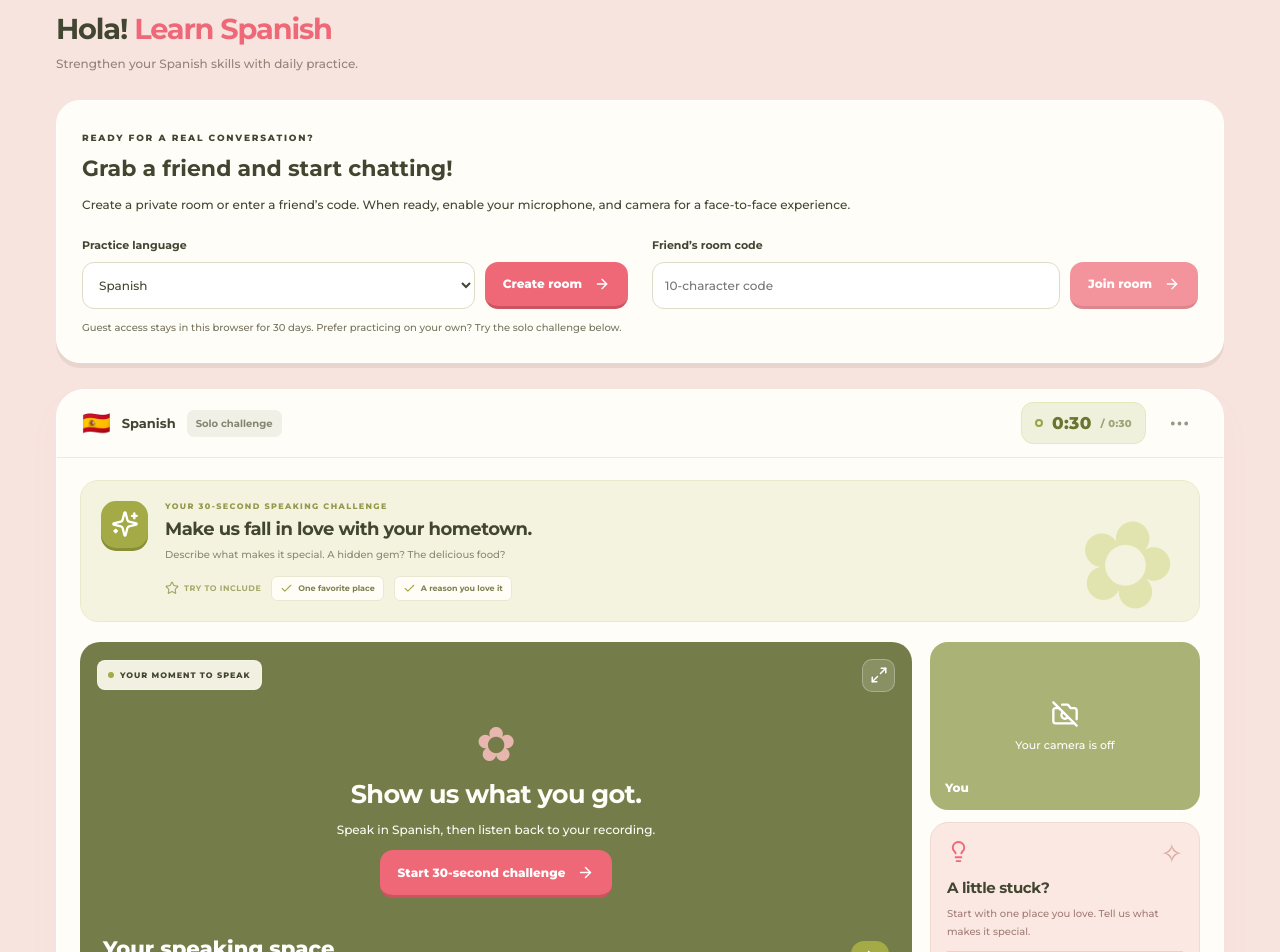
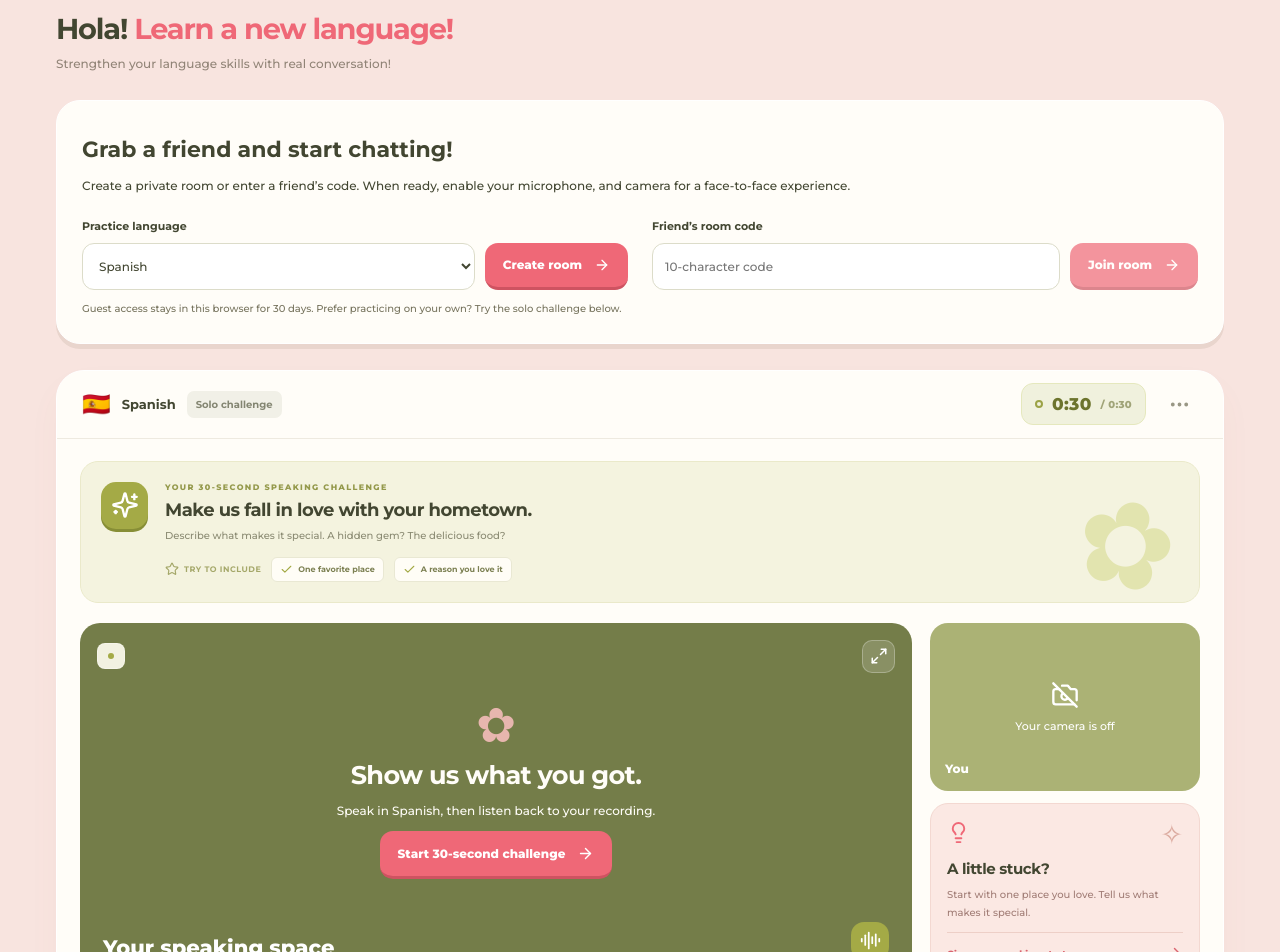
Before and after one commit to amyhakim/Yapply, a Next.js app: page / in a window 1280 px wide. Shown: the part 140-1092 px from the top of the page. Built offline with nearby package versions, Linux system fonts and the light colour scheme.

Commit message:
Refine solo practice copy

```diff
--- a/app/page.tsx
+++ b/app/page.tsx
@@ -118,7 +118,7 @@ export default function Home() {
       <div className="profile"><span className="streak"><span>✦</span> Welcome back</span><span className="profile-avatar">Y<span/></span></div>
     </header>
     <main>
-      <div className="page-heading"><div><h1>Hola! <span>Learn Spanish</span></h1><p>Strengthen your Spanish skills with daily practice.</p></div></div>
+      <div className="page-heading"><div><h1>Hola! <span>Learn a new language!</span></h1><p>Strengthen your language skills with real conversation!</p></div></div>
       <RoomLobby/>
       <section className="room solo-room" aria-label="Solo 30-second speaking challenge">
         <div className="room-top"><div className="language"><span className="flag">🇪🇸</span><strong>Spanish</strong><span className="level">Solo challenge</span></div><div className={`timer ${seconds <= 5 ? 'urgent' : ''}`} aria-label={`${seconds} seconds remaining`}><span className="timer-dot"/>0:{String(seconds).padStart(2, '0')}<span> / 0:30</span></div><button className="icon-button" aria-label="About solo practice" aria-expanded={help} onClick={() => setHelp(!help)}><MoreHorizontal size={23}/></button></div>
@@ -128,13 +128,13 @@ export default function Home() {
         {camera.busy && <p className="solo-help" role="status">Waiting for camera permission. Check your browser’s permission prompt.</p>}
         <PracticeGrid hint={hint} onHint={() => setHint(!hint)} starter="Mi ciudad se llama… Mi lugar favorito es… Me encanta porque…" preview={<CameraPreview stream={camera.stream}/>} stage={
           <div className={`partner-video solo-stage ${expanded ? 'expanded' : ''}`}>
-            <div className="video-top"><span className="live-badge"><span/>{playing ? (muted ? 'MICROPHONE MUTED' : 'RECORDING LOCALLY') : status === 'done' ? 'PRACTICE FINISHED' : 'YOUR MOMENT TO SPEAK'}</span><button className="glass-button" aria-label={expanded ? 'Minimize challenge' : 'Expand challenge'} onClick={() => setExpanded(!expanded)}><Maximize2 size={18}/></button></div>
+            <div className="video-top"><span className="live-badge"><span/>{playing ? (muted ? 'MICROPHONE MUTED' : 'RECORDING LOCALLY') : status === 'done' ? 'PRACTICE FINISHED' : null}</span><button className="glass-button" aria-label={expanded ? 'Minimize challenge' : 'Expand challenge'} onClick={() => setExpanded(!expanded)}><Maximize2 size={18}/></button></div>
             <div className="solo-center">
               <span className="solo-flower" aria-hidden="true">✿</span>
               {status === 'done' ? <><h2>{completed ? '30 seconds. One step forward.' : 'Every little practice counts.'}</h2><p>Listen back. Did you describe a place and explain why you love it?</p>{recordingUrl && <audio controls src={recordingUrl} aria-label="Listen to your speaking practice"/>}<p className="solo-note">Self-review only · no automatic score</p><button className="primary-button" onClick={() => void start()}>Try again <ArrowRight size={17}/></button></>
                 : <><h2>{playing ? 'Your hometown, in your words.' : 'Show us what you got.'}</h2><p>{playing ? '' : 'Speak in Spanish, then listen back to your recording.'}</p>{!playing && <button className="primary-button" disabled={status === 'requesting'} onClick={() => void start()}>{status === 'requesting' ? 'Waiting for microphone permission…' : 'Start 30-second challenge'}<ArrowRight size={17}/></button>}{playing && <div className="solo-countdown" aria-hidden="true">{seconds}<small>seconds left</small></div>}</>}
             </div>
-            <div className="video-bottom"><div className="partner-name">Your speaking space<small>Test your audio and camera <span>·</span> Practice session</small></div><div className="audio-badge"><AudioLines size={21}/></div></div>
+            <div className="video-bottom"><div className="partner-name">Your speaking space</div><div className="audio-badge"><AudioLines size={21}/></div></div>
           </div>
         }/>
         <PracticeControls cameraOn={!!camera.stream} cameraBusy={camera.busy} onCamera={() => void camera.toggle()} micOn={playing && !muted} micDisabled={!playing} onMic={toggleMute} hint={hint} onHint={() => setHint(!hint)} onFinish={stop} finishDisabled={!playing} finishLabel="Finish early"/>
--- a/components/RoomLobby.tsx
+++ b/components/RoomLobby.tsx
@@ -31,8 +31,7 @@ export function RoomLobby() {
   }
 
   return <section className="room-lobby" aria-label="Play with a friend" aria-busy={busy}>
-    <div className="lobby-intro"><span className="eyebrow">READY FOR A REAL CONVERSATION?</span>
-      <h2>Grab a friend and start chatting!</h2>
+    <div className="lobby-intro"><h2>Grab a friend and start chatting!</h2>
       <p>Create a private room or enter a friend’s code. When ready, enable your microphone, and camera for a face-to-face experience.</p>
     </div>
     <div className="lobby-forms">
```
